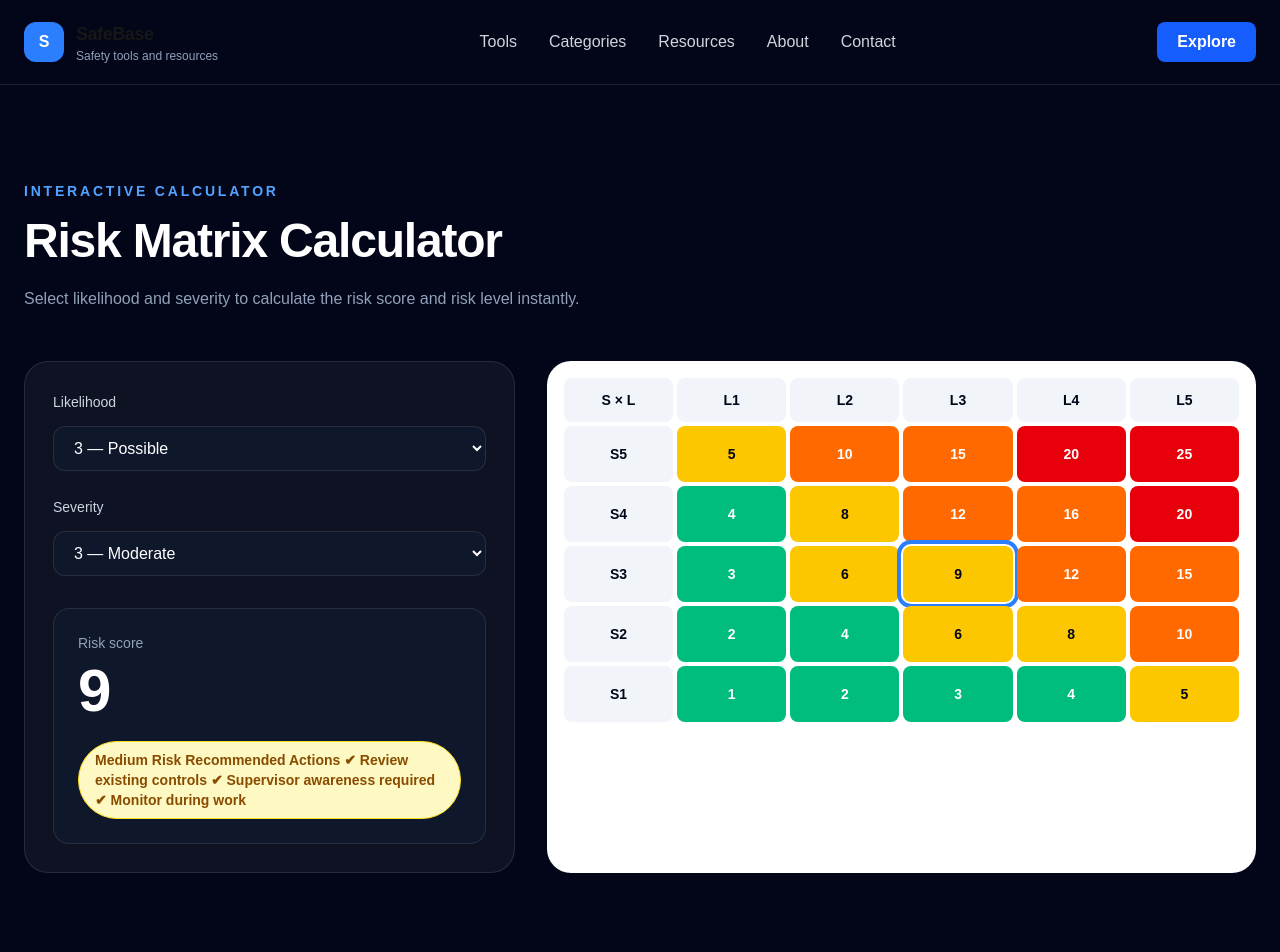
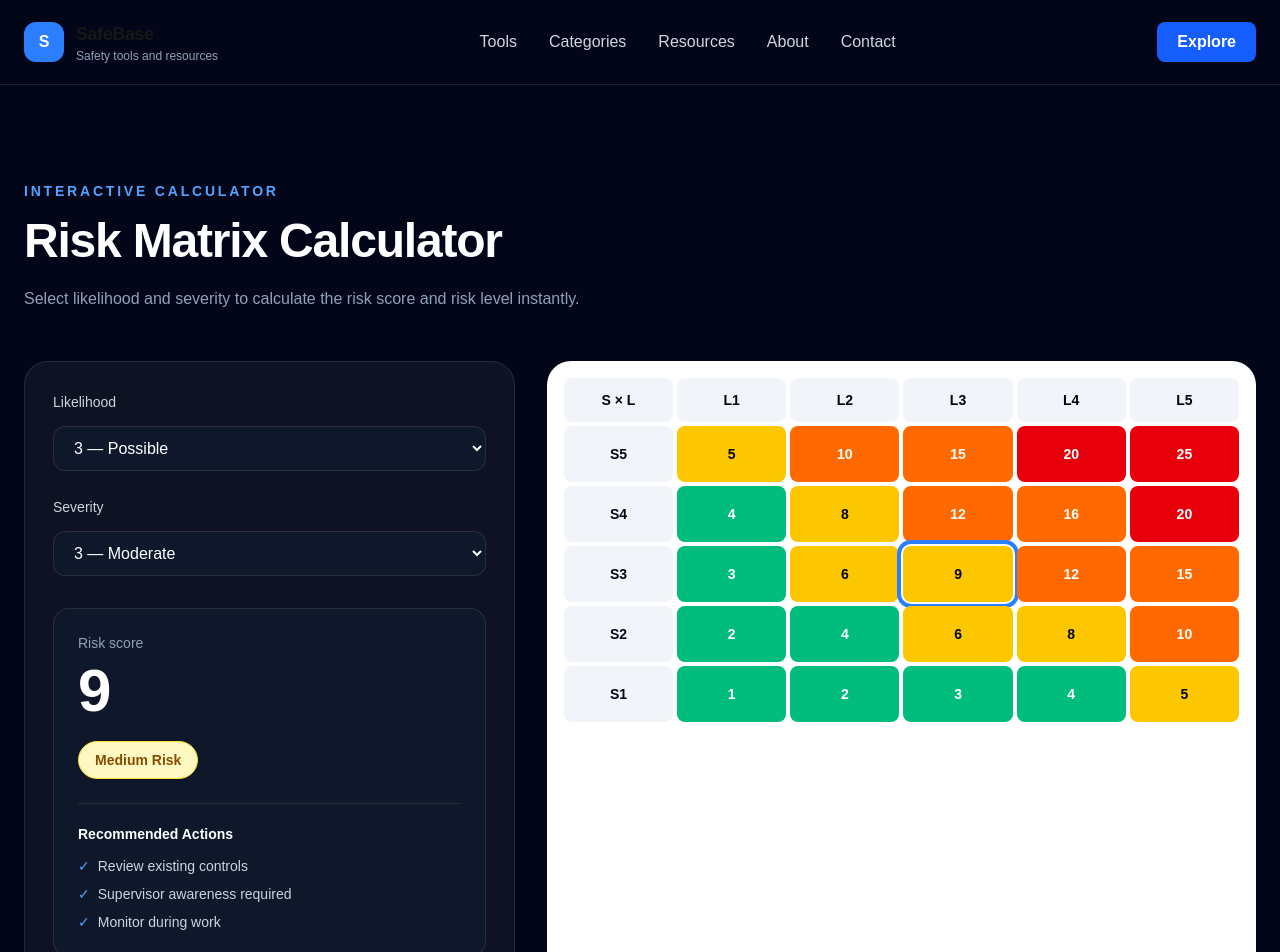
Before and after one commit to safebaseapp/safebase, a Next.js app in the folder app/: page /tools/risk-matrix in a window 1280 px wide. Shown: the top 952 px of the page. Built offline with nearby package versions, Linux system fonts and the light colour scheme.

Commit message:
Improve risk matrix result layout

```diff
--- a/app/app/components/RiskMatrix.tsx
+++ b/app/app/components/RiskMatrix.tsx
@@ -146,15 +146,33 @@ export default function RiskMatrix() {
               <div className="mt-2 text-6xl font-bold">{score}</div>
 
               <div
-                className={`mt-5 inline-flex rounded-full border px-4 py-2 text-sm font-semibold ${risk.badgeClass}`}
-              >
-                {risk.label} Risk
-                Recommended Actions
+  className={`mt-5 inline-flex rounded-full border px-4 py-2 text-sm font-semibold ${risk.badgeClass}`}
+>
+  {risk.label} Risk
+</div>
 
-               ✔ Review existing controls
-               ✔ Supervisor awareness required
-               ✔ Monitor during work
-              </div>
+<div className="mt-6 border-t border-white/10 pt-5">
+  <div className="text-sm font-semibold text-white">
+    Recommended Actions
+  </div>
+
+  <ul className="mt-3 space-y-2 text-sm text-slate-300">
+    <li className="flex gap-2">
+      <span className="text-blue-400">✓</span>
+      <span>Review existing controls</span>
+    </li>
+
+    <li className="flex gap-2">
+      <span className="text-blue-400">✓</span>
+      <span>Supervisor awareness required</span>
+    </li>
+
+    <li className="flex gap-2">
+      <span className="text-blue-400">✓</span>
+      <span>Monitor during work</span>
+    </li>
+  </ul>
+</div>
             </div>
           </div>
 
```
